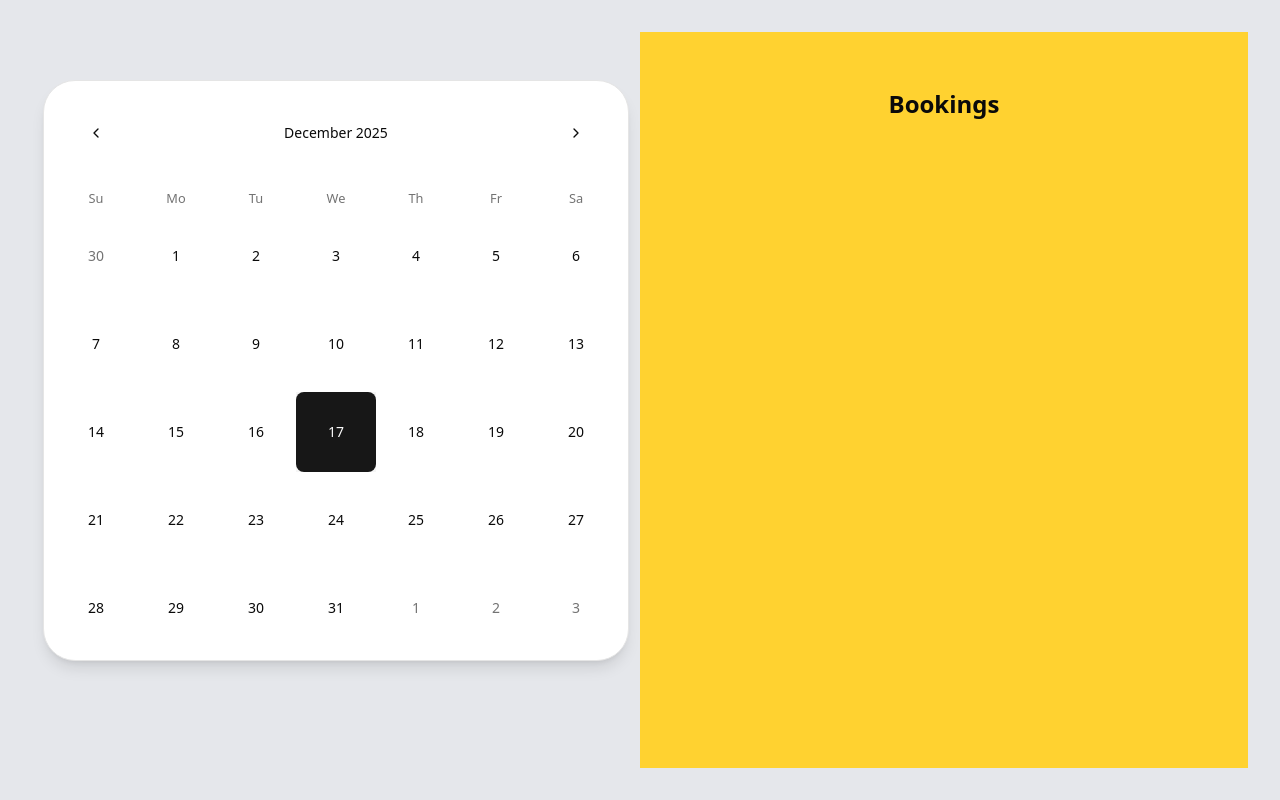
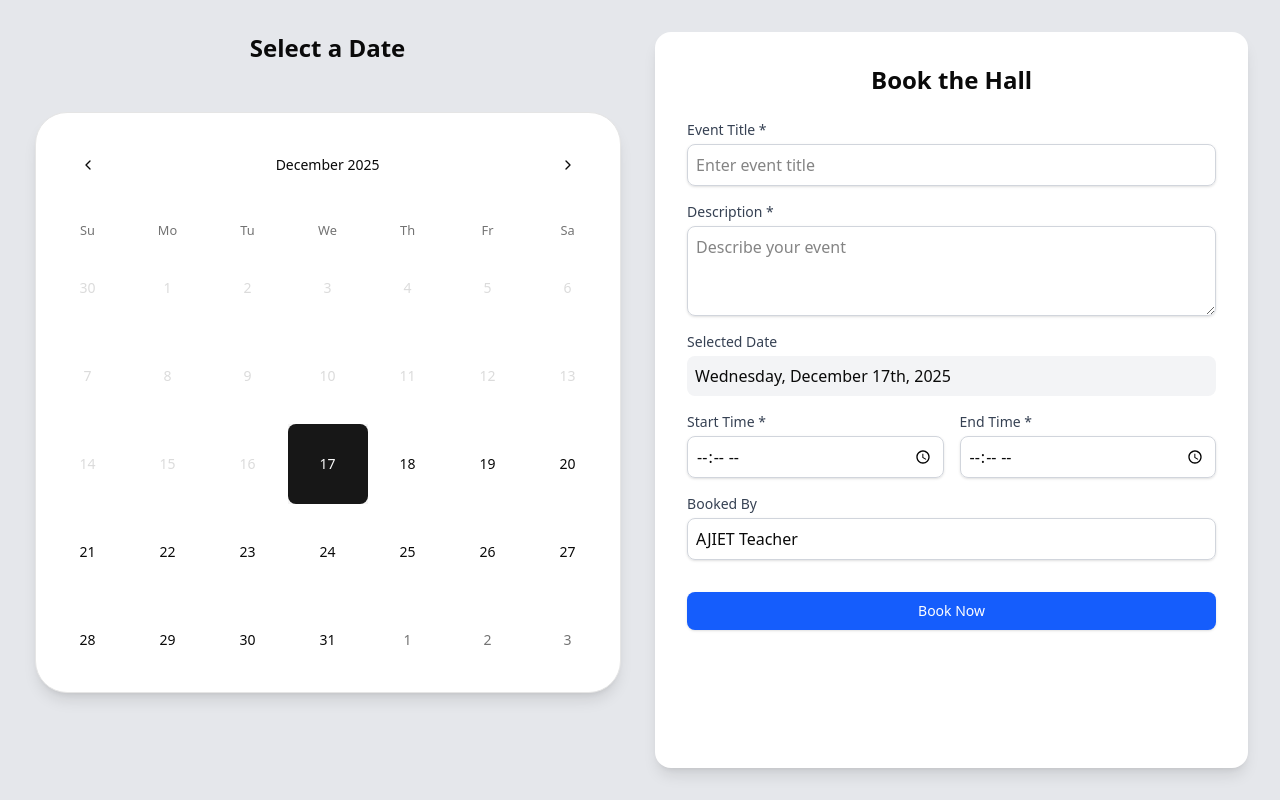
Before and after one commit to PRN-6/ajiet-hall-portal, a React app in the folder frontend/: page /book in a window 1280 px wide. Built offline with nearby package versions, Linux system fonts and the light colour scheme; the HTML template or start-up script is replaced by a standard one.

Commit message:
15% is done

```diff
--- a/frontend/src/components/Book.jsx
+++ b/frontend/src/components/Book.jsx
@@ -1,48 +1,189 @@
 import React, { useState } from 'react';
 import { Calendar } from "@/components/ui/calendar"
 import { useForm } from 'react-hook-form';
+import axios from 'axios';
+import { format } from 'date-fns';
 
 const Book = () => {
   const [date, setDate] = useState(new Date());
+  const [isSubmitting, setIsSubmitting] = useState(false);
 
   const {
     register,
     handleSubmit,
-    formState: {errors},
-  } = useForm()
+    formState: { errors },
+    setValue,
+    watch,
+  } = useForm({
+    defaultValues: {
+      bookedBy: "AJIET Teacher"
+    }
+  });
 
-  const onSubmit = async(data) => {
-    //need to add the feature to send the data to backend using axios
-    try{
+  // Update form's date field when calendar date changes
+  React.useEffect(() => {
+    if (date) {
+      setValue('date', format(date, 'yyyy-MM-dd'));
+    }
+  }, [date, setValue]);
+
+  const onSubmit = async (formData) => {
+    if (!date) {
+      alert('Please select a date');
+      return;
+    }
+
+    const bookingData = {
+      ...formData,
+      date: format(date, 'yyyy-MM-dd'),
+    };
+
+    setIsSubmitting(true);
+    try {
       const res = await axios.post(
-        "http://localhost:5000/api/auth/login",
-        data
-      )
-      //save token
-      localStroage.setItem("token",res.data.token)
-
-      alert("login succesfull")
-    }catch(error){
-      console.log(error)
+        "http://localhost:5000/api/book",
+        bookingData,
+        {
+          withCredentials: true,
+          headers:{
+            'Content-Type' : 'application/json'
+          }
+        }
+      );
+      console.log(res.data)
+      alert('Booking successful!');
+      // Reset form or redirect
+    } catch (error) {
+      console.error('Booking failed:', error);
+      alert(error.response?.data?.message || 'Booking failed. Please try again.');
+    } finally {
+      setIsSubmitting(false);
     }
-  }
+  };
 
   return (
-    <div className=" flex min-h-screen p-8 bg-gray-200">
+    <div className="flex min-h-screen p-8 bg-gray-200">
       <div className='w-1/2 flex flex-col items-center'>
-        <div className="">
+        <div className="mb-8">
+          <h2 className='text-2xl font-bold mb-4 text-center'>Select a Date</h2>
           <Calendar
             mode="single"
             selected={date}
             onSelect={setDate}
             className="rounded-4xl border shadow-lg mt-12 [--cell-size:--spacing(20)] "
+            disabled={(date) => {
+              // Disable past dates
+              return date < new Date(new Date().setHours(0, 0, 0, 0));
+            }}
           />
         </div>
       </div>
-      <div className='w-1/2 bg-amber-300 items-center justify-center p-14'>
-          <div className='text-center '>
-            <h2 className='text-2xl font-bold'>Bookings</h2>
+
+      <div className='w-1/2 bg-white rounded-2xl shadow-lg p-8 ml-8'>
+        <h2 className='text-2xl font-bold mb-6 text-center'>Book the Hall</h2>
+        <form onSubmit={handleSubmit(onSubmit)} className="space-y-4">
+          {/* Title */}
+          <div>
+            <label htmlFor="title" className="block text-sm font-medium text-gray-700">
+              Event Title *
+            </label>
+            <input
+              {...register('title', { required: 'Title is required' })}
+              type="text"
+              id="title"
+              className="mt-1 block w-full rounded-md border-gray-300 shadow-sm focus:border-blue-500 focus:ring-blue-500 p-2 border"
+              placeholder="Enter event title"
+            />
+            {errors.title && <p className="mt-1 text-sm text-red-600">{errors.title.message}</p>}
           </div>
+
+          {/* Description */}
+          <div>
+            <label htmlFor="description" className="block text-sm font-medium text-gray-700">
+              Description *
+            </label>
+            <textarea
+              {...register('description', { required: 'Description is required' })}
+              id="description"
+              rows={3}
+              className="mt-1 block w-full rounded-md border-gray-300 shadow-sm focus:border-blue-500 focus:ring-blue-500 p-2 border"
+              placeholder="Describe your event"
+            />
+            {errors.description && <p className="mt-1 text-sm text-red-600">{errors.description.message}</p>}
+          </div>
+
+          {/* Selected Date Display */}
+          <div>
+            <p className="text-sm font-medium text-gray-700">Selected Date</p>
+            <div className="mt-1 p-2 bg-gray-100 rounded-md">
+              {date ? format(date, 'PPPP') : 'No date selected'}
+            </div>
+            <input type="hidden" {...register('date', { required: true })} />
+          </div>
+
+          {/* Time Selection */}
+          <div className="grid grid-cols-2 gap-4">
+            <div>
+              <label htmlFor="startTime" className="block text-sm font-medium text-gray-700">
+                Start Time *
+              </label>
+              <input
+                {...register('startTime', { required: 'Start time is required' })}
+                type="time"
+                id="startTime"
+                className="mt-1 block w-full rounded-md border-gray-300 shadow-sm focus:border-blue-500 focus:ring-blue-500 p-2 border"
+              />
+              {errors.startTime && <p className="mt-1 text-sm text-red-600">{errors.startTime.message}</p>}
+            </div>
+            <div>
+              <label htmlFor="endTime" className="block text-sm font-medium text-gray-700">
+                End Time *
+              </label>
+              <input
+                {...register('endTime', {
+                  required: 'End time is required',
+                  validate: (value) => {
+                    const startTime = watch('startTime');
+                    if (startTime && value <= startTime) {
+                      return 'End time must be after start time';
+                    }
+                    return true;
+                  }
+                })}
+                type="time"
+                id="endTime"
+                className="mt-1 block w-full rounded-md border-gray-300 shadow-sm focus:border-blue-500 focus:ring-blue-500 p-2 border"
+              />
+              {errors.endTime && <p className="mt-1 text-sm text-red-600">{errors.endTime.message}</p>}
+            </div>
+          </div>
+
+          {/* Booked By */}
+          <div>
+            <label htmlFor="bookedBy" className="block text-sm font-medium text-gray-700">
+              Booked By
+            </label>
+            <input
+              {...register('bookedBy')}
+              type="text"
+              id="bookedBy"
+              defaultValue="AJIET Teacher"
+              className="mt-1 block w-full rounded-md border-gray-300 shadow-sm focus:border-blue-500 focus:ring-blue-500 p-2 border"
+
+            />
+          </div>
+
+          {/* Submit Button */}
+          <div className="pt-4">
+            <button
+              type="submit"
+              disabled={isSubmitting}
+              className="w-full flex justify-center py-2 px-4 border border-transparent rounded-md shadow-sm text-sm font-medium text-white bg-blue-600 hover:bg-blue-700 focus:outline-none focus:ring-2 focus:ring-offset-2 focus:ring-blue-500 disabled:opacity-50"
+            >
+              {isSubmitting ? 'Booking...' : 'Book Now'}
+            </button>
+          </div>
+        </form>
       </div>
       {/* <div className='w-1/2'>
       <form onSubmit={handleSubmit(onSubmit)}>
```
Also changed, not shown: 2 other files (tests, documents, lock files or other folders).
